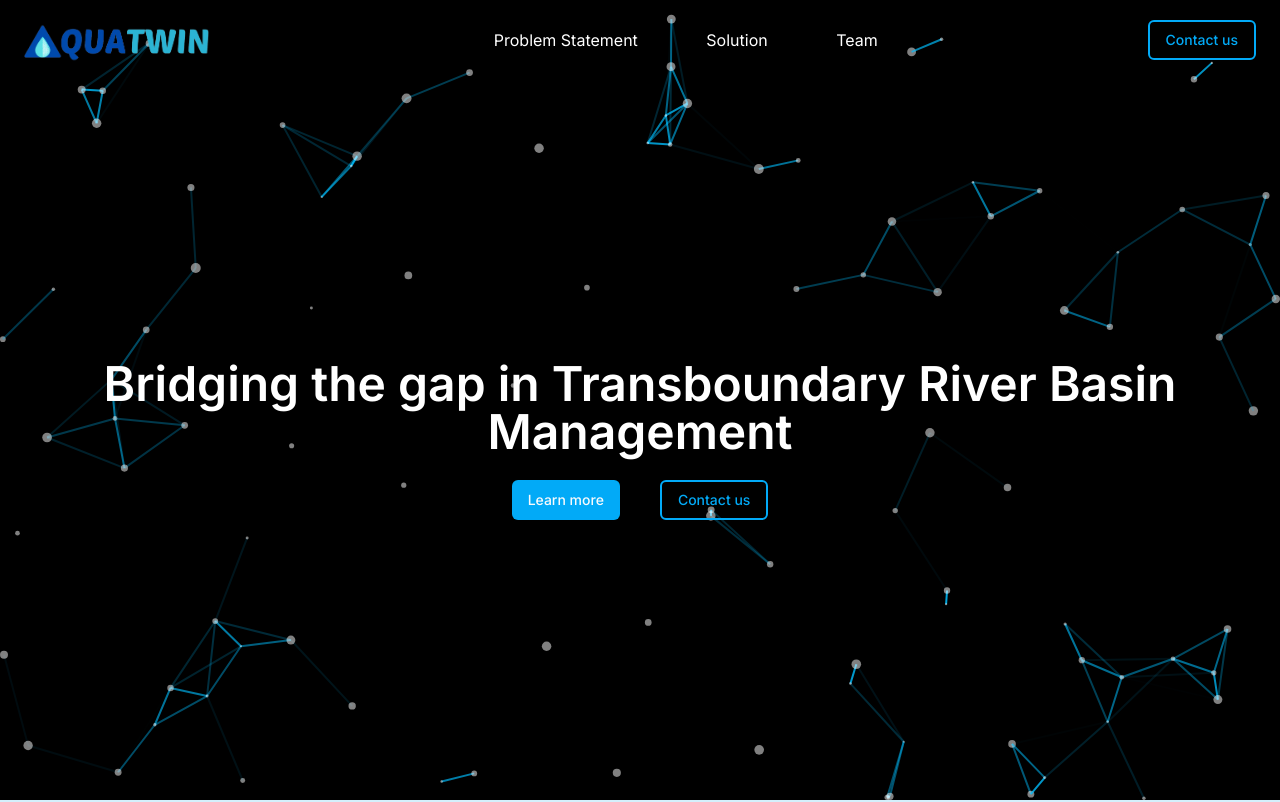
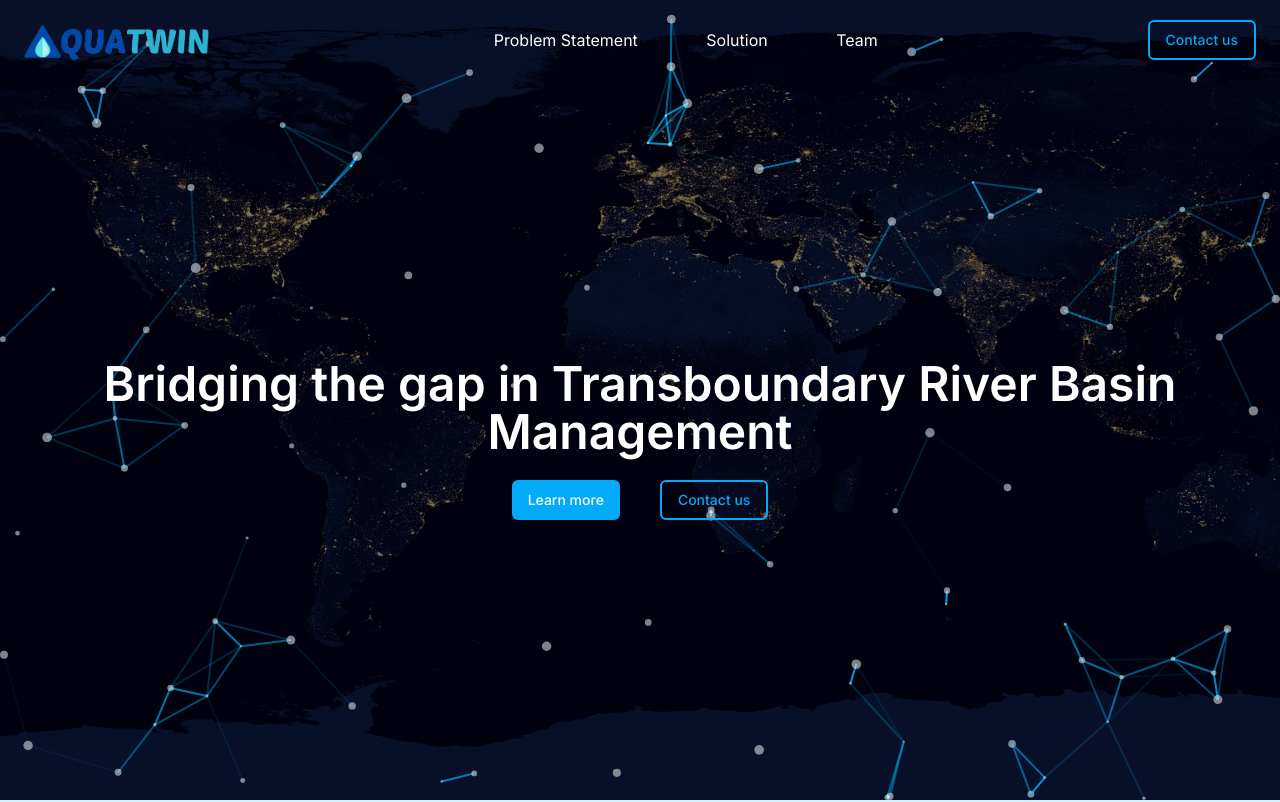
Before and after one commit to AquaTwin/Website, a Next.js app in the folder aquatwin/: page / in a window 1280 px wide. Shown: the top 802 px of the page. Built offline with nearby package versions, Linux system fonts and the light colour scheme.

Commit message:
refactor(app): change the hero section background to include an image

```diff
--- a/aquatwin/src/components/particles.tsx
+++ b/aquatwin/src/components/particles.tsx
@@ -21,15 +21,15 @@ const CustomParticles = () => {
   return (
     <Particles
       id="tsparticles"
-      className="absolute z-0 h-[100vh] w-full"
+      className="absolute z-0 h-[100vh] w-full bg-hero"
       init={particlesInit}
       loaded={particlesLoaded}
       options={{
         fullScreen: { enable: false },
         background: {
-          color: {
-            value: "#0000",
-          },
+          // color: {
+          //   value: "#00000000",
+          // },
         },
         fpsLimit: 120,
         interactivity: {
```
